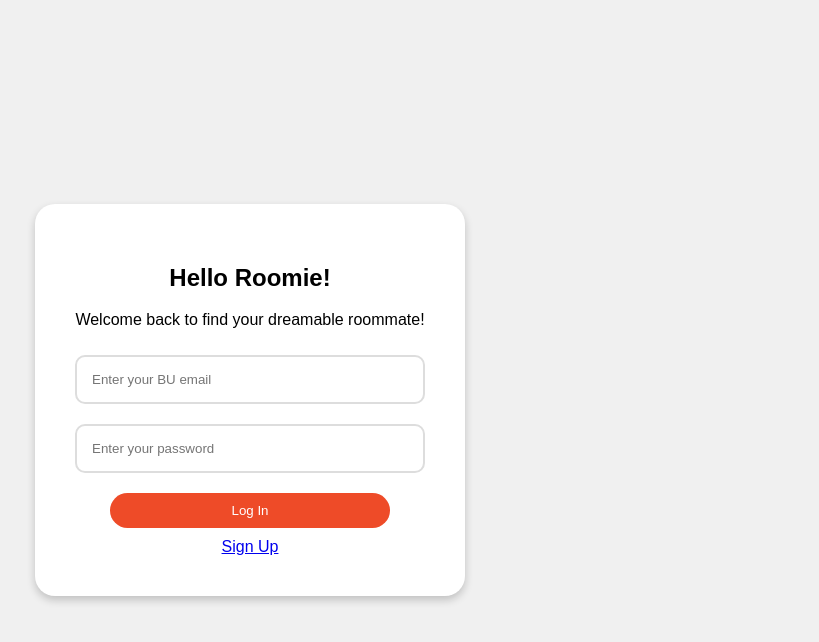
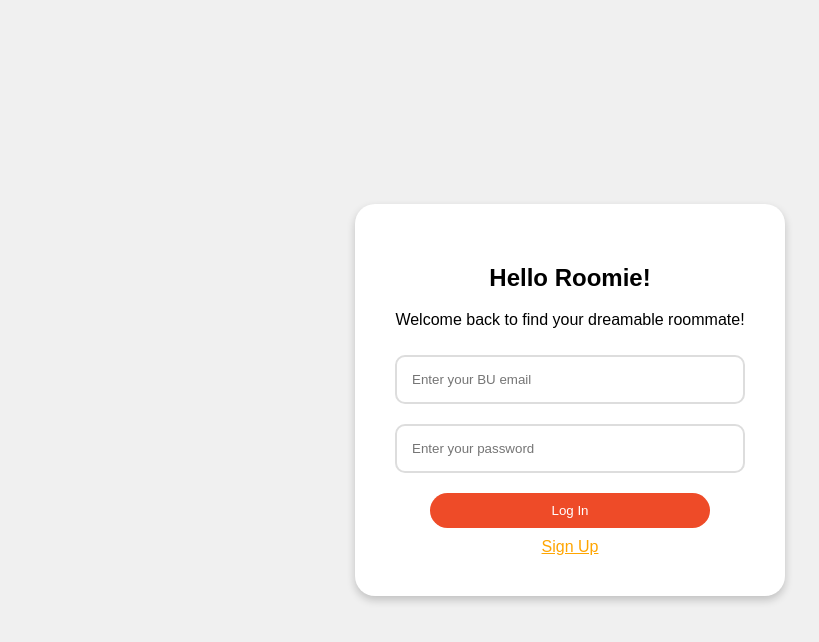
Before and after one commit to TommyCheng023/RoomieConnect, a Flask app: page /login in a window 1280 px wide. Shown: the top 642 px of the page, without its empty margins (70-889 px from the left). Run offline with Flask 3, Linux system fonts and the light colour scheme.

Commit message:
modify designs

```diff
--- a/static/css/base.css
+++ b/static/css/base.css
@@ -4,14 +4,21 @@
 */
 /* navbar, flash style rules */
 #flash_block {
-    width: 50%;
     display: flex;
+    justify-content: center;
     background: linear-gradient(lightblue, rgb(105, 200, 232), rgb(20, 175, 227));
     transition: all ease-in-out 0.4s;
-    justify-content: space-around;
 }
 
 /* general style rules */
 label {
     font-size: 0.9rem;
 }
+
+.hypertext {
+    color: orange;
+    transition: all ease 0.3s;
+}
+.hypertext:hover {
+    color: orangered;
+}
--- a/static/css/styles_login.css
+++ b/static/css/styles_login.css
@@ -1,4 +1,4 @@
-/* styles.css */
+
 body {
     font-family: 'Arial', sans-serif;
     background-color: #f0f0f0;
```
